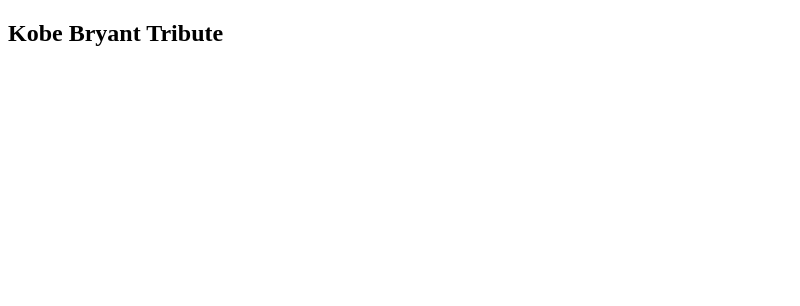
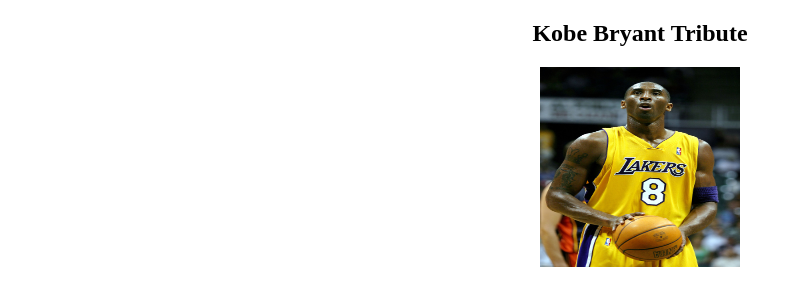
Before and after one commit to JheissonRojas/MIcroverseProject, a plain HTML site: page index.html in a window 1280 px wide. Shown: the whole page, without its empty margins (0-800 px from the left). Drawn offline with Linux system fonts and the light colour scheme.

Commit message:
Added Image

```diff
--- a/index.html
+++ b/index.html
@@ -9,8 +9,12 @@
   <body>
     <script src="https://cdn.freecodecamp.org/testable-projects-fcc/v1/bundle.js"></script>
     <section id="main">
+      <center>
       <h1 id="title">Kobe Bryant Tribute</h1>
-
+      <div id="img-div">
+          <img id="image" src="./images/Kobe_Bryant.jpg" height="200" width="200" >
+      </div>
+    </center>
     </section>
     <script  src="js/index.js"></script>
   </body>
```
Also changed, not shown: images/Kobe_Bryant.jpg (added).
